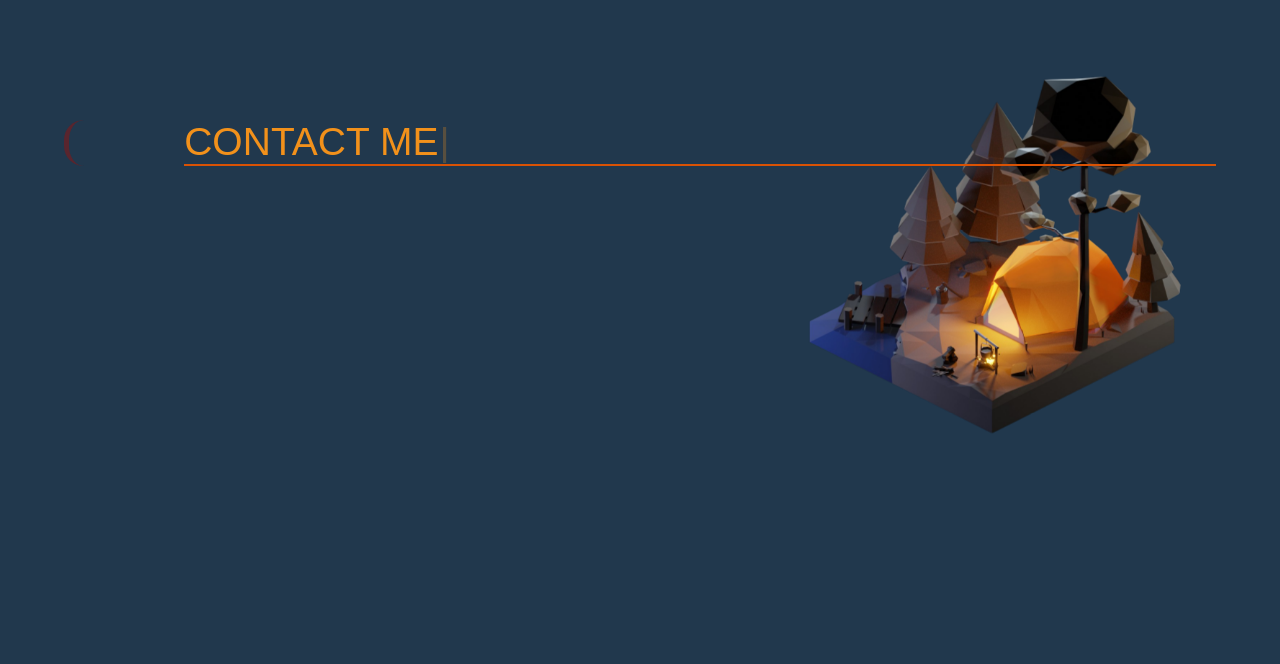
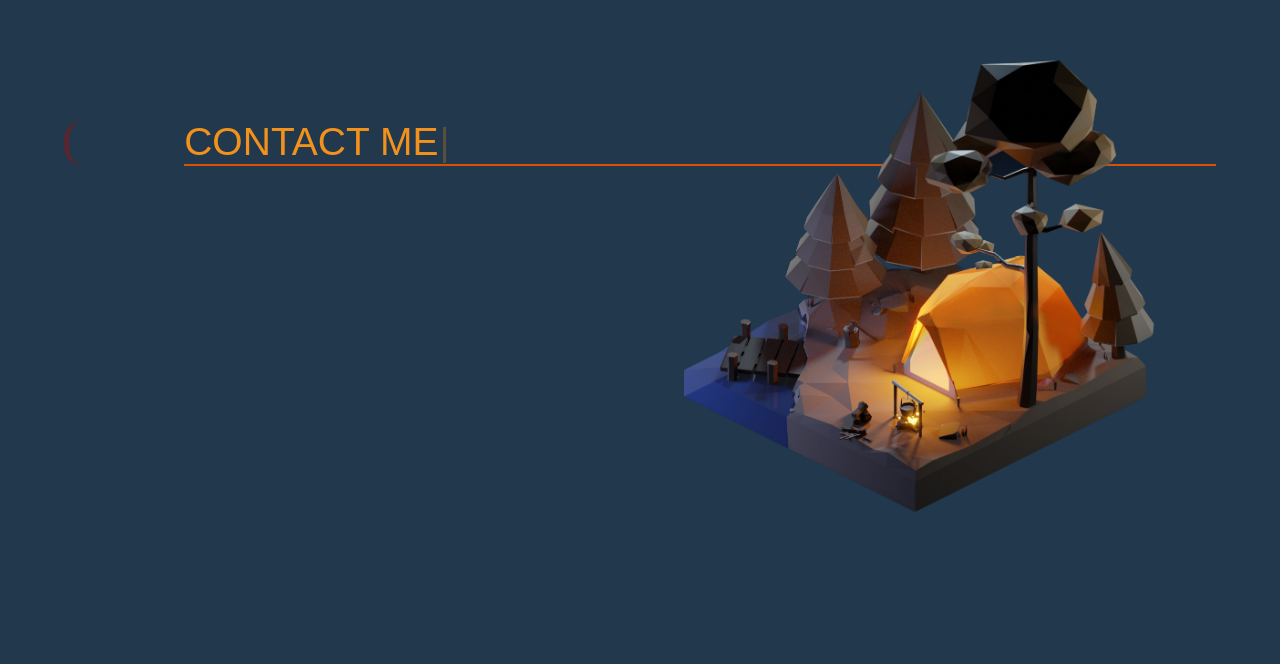
Before and after one commit to LlucGYM/MyWeb, a React (Create React App) app: page /ContactMe in a window 1280 px wide. Shown: the part 136-800 px from the top of the page. Built offline with nearby package versions, Linux system fonts and the light colour scheme; a web font is replaced by a local one.

Commit message:
rehacer imagen

```diff
--- a/src/App.css
+++ b/src/App.css
@@ -4,18 +4,23 @@
 }
 
 .backImage{
+  top: 20%;
+  display:flex;
+  width: auto;
+  position: relative;
+  justify-content: end;
+  z-index: 90;
   position: fixed;
-  width: 100%;
-  height: 100%;
-  background-image:url("./assets/fondo_campaña.png");
-  background-attachment: fixed;
-  background-size: 45%;
-  background-position: right center;
-  background-repeat: no-repeat;
+  right: 0;
+}
+
+.backImage img{
+  width: 38em;
   transition: all 0.4s ease-in-out;
 }
 
-.backImage:hover{
+.backImage img:hover{
+  cursor: pointer;
   transform: scale(1.1);
 }
 
--- a/src/App.js
+++ b/src/App.js
@@ -10,7 +10,7 @@ import AboutMe from './components/AboutMe';
 import Social from './components/Social';
 import ContactMe from './components/ContactMe';
 import Home from './components/Home';
-
+import img from './assets/fondo_campaña.png';
 function App () {
 
   const [active, setActive] = useState(false);
@@ -38,7 +38,7 @@ function App () {
           </a>
         </header>
      */}
-     <div className='backImage'></div>
+     <div className='backImage'><img src={img}></img></div>
       <Router>
         <Header active={active}/>
         {/*<Video />*/}
--- a/src/footer.css
+++ b/src/footer.css
@@ -5,7 +5,7 @@
     background-color: #171e27;
     width: auto;
     height: auto;
-    z-index: 2;
+    z-index: 99;
     bottom: 0;
     padding: 0% 20% 0% 20%;
 }
```
